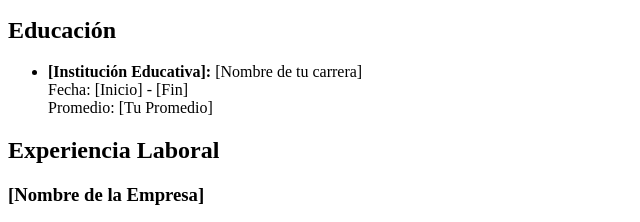
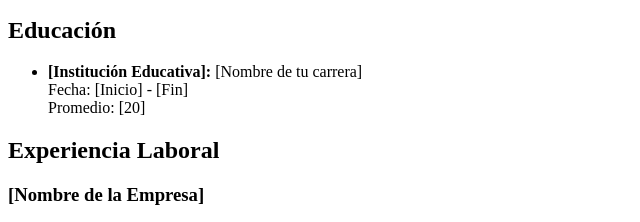
Before and after one commit to 22100194-RaulFGM/ProgramacionWeb, a plain HTML site: page Parcial1/2.CV/CV.html in a window 1280 px wide. Shown: the part 305-527 px from the top of the page, 0-640 px from the left. Drawn offline with Linux system fonts and the light colour scheme.

Commit message:
Se edito el CV

```diff
--- a/Parcial1/2.CV/CV.html
+++ b/Parcial1/2.CV/CV.html
@@ -25,7 +25,7 @@
     <ul>
         <li><strong>[Institución Educativa]:</strong> [Nombre de tu carrera] <br>
             Fecha: [Inicio] - [Fin] <br>
-            Promedio: [Tu Promedio]
+            Promedio: [20]
         </li>
     </ul>
 
```
